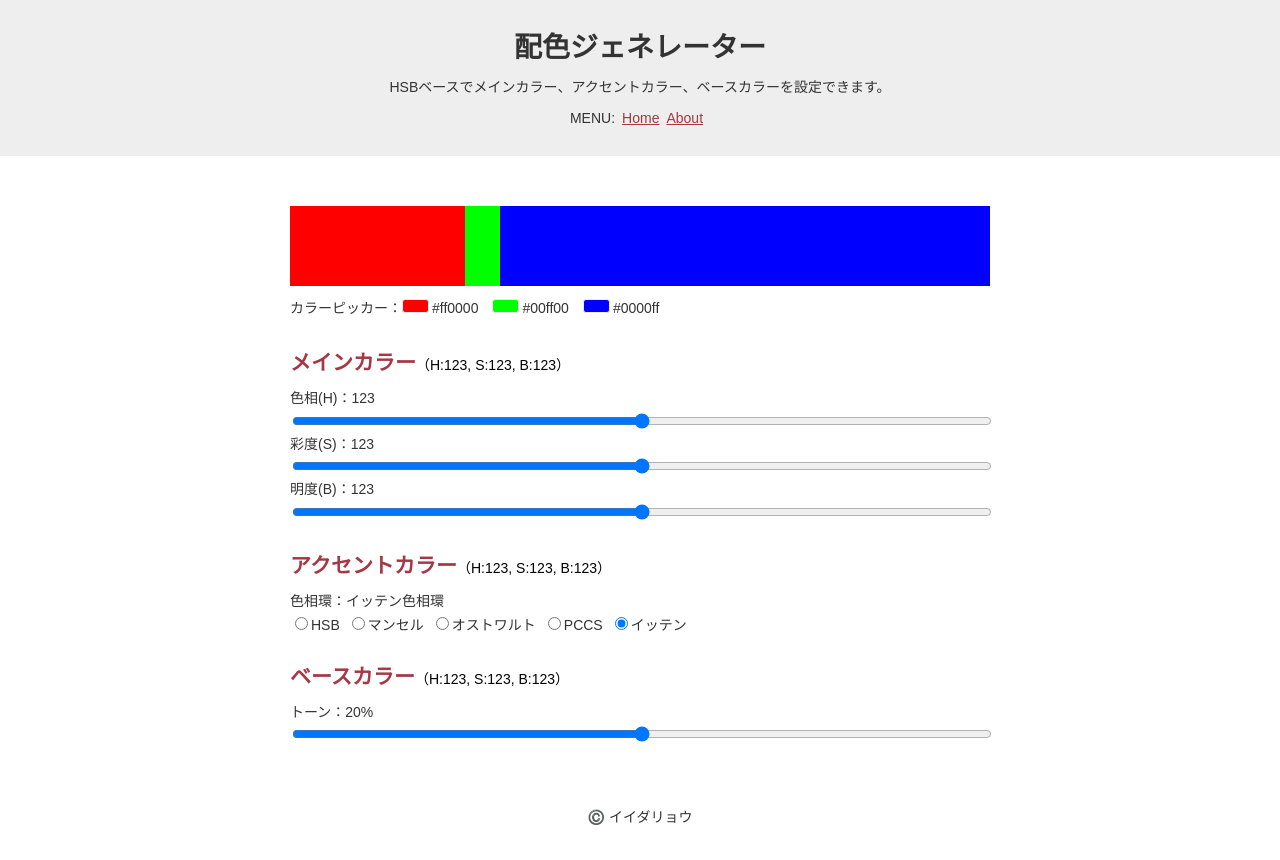
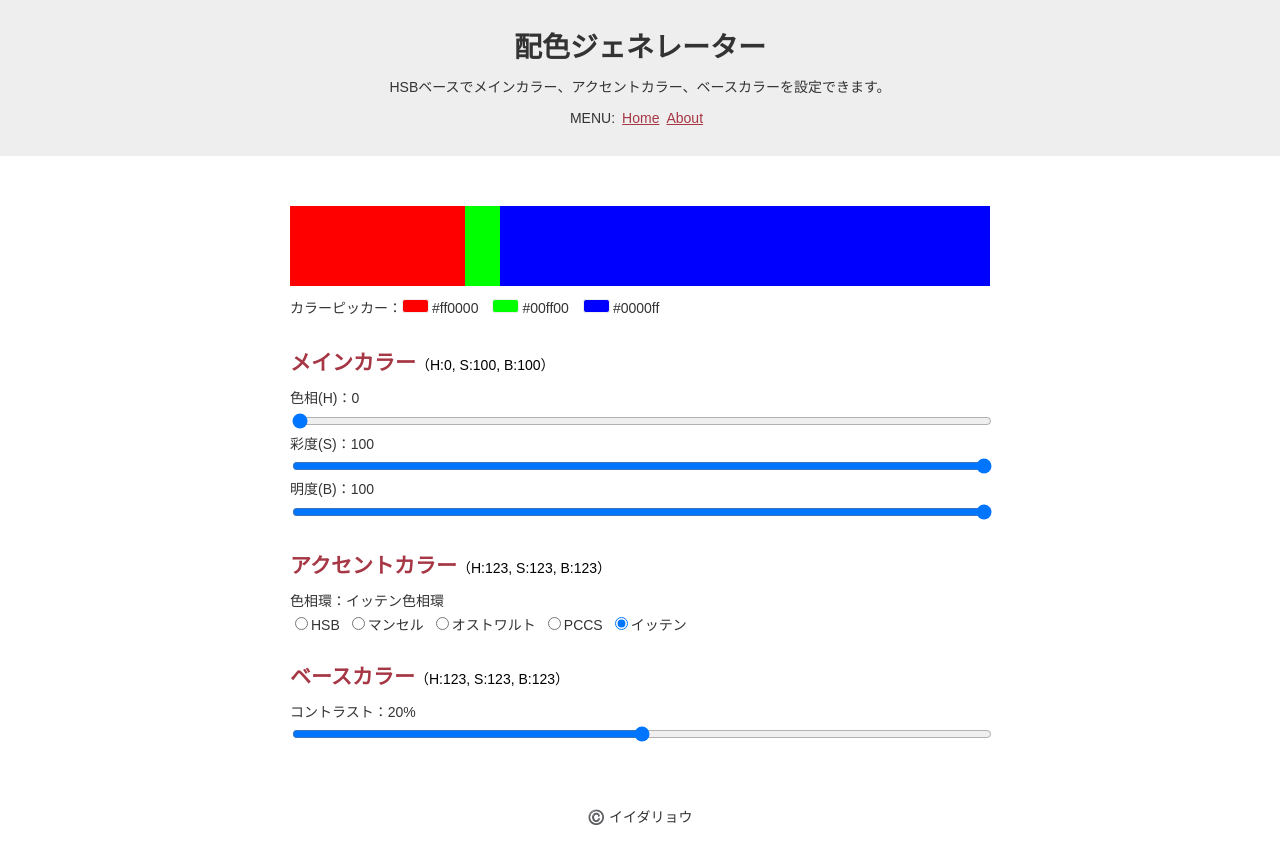
Before and after one commit to ryo-i/color-scheme-generator, a Next.js app: page / in a window 1280 px wide. Built offline with nearby package versions, Linux system fonts and the light colour scheme.

Commit message:
メインカラーHSBのフックの初期値を設定 #3

```diff
--- a/components/Inner.tsx
+++ b/components/Inner.tsx
@@ -92,9 +92,12 @@ const Generator = styled.div`
 
 // Component
 function Inner() {
-  const [mainColor, setMainColor] = useState(innerJson.mainColor);
-  const [accentColor, setAccentColor] = useState(innerJson.accentColor);
-  const [baseColor, setBaseColor] = useState(innerJson.baseColor);
+  const [mainColor, setMainColor] = useState(innerJson.colorPicker.mainColor);
+  const [accentColor, setAccentColor] = useState(innerJson.colorPicker.accentColor);
+  const [baseColor, setBaseColor] = useState(innerJson.colorPicker.baseColor);
+  const [hue, setHue] = useState(innerJson.mainColor.hue);
+  const [saturation, setSaturation] = useState(innerJson.mainColor.saturation);
+  const [brightness, setBrightness] = useState(innerJson.mainColor.brightness);
 
 
   useEffect(() => {
@@ -108,7 +111,7 @@ function Inner() {
 
 
   const changeColorPicker = (e: React.ChangeEvent<HTMLInputElement>) => {
-    const getClassName = e.target.className;
+    const getClassName = e.target.name;
     const getValue = e.target.value;
 
     if (getClassName === 'mainColor') {
@@ -144,20 +147,20 @@ function Inner() {
         </div>
         <p className="colorPicker">
           カラーピッカー：
-          <label><input type="color" className="mainColor" defaultValue={mainColor} onChange={changeColorPicker} />{mainColor}</label>
-          <label><input type="color" className="accentColor" defaultValue={accentColor} onChange={changeColorPicker} />{accentColor}</label>
-          <label><input type="color" className="baseColor" defaultValue={baseColor} onChange={changeColorPicker} />{baseColor}</label>
+          <label><input type="color" name="mainColor" defaultValue={mainColor} onChange={changeColorPicker} />{mainColor}</label>
+          <label><input type="color" name="accentColor" defaultValue={accentColor} onChange={changeColorPicker} />{accentColor}</label>
+          <label><input type="color" name="baseColor" defaultValue={baseColor} onChange={changeColorPicker} />{baseColor}</label>
         </p>
       </Result>
       <Generator>
         <section className="mainColor">
-          <h2>メインカラー<span>（H:123, S:123, B:123）</span></h2>
-          <p>色相(H)：123</p>
-          <input type="range" />
-          <p>彩度(S)：123</p>
-          <input type="range" />
-          <p>明度(B)：123</p>
-          <input type="range" />
+          <h2>メインカラー<span>（H:{hue}, S:{saturation}, B:{brightness}）</span></h2>
+          <p>色相(H)：{hue}</p>
+          <input type="range" name="hue" defaultValue={hue} min="0" max="360" />
+          <p>彩度(S)：{saturation}</p>
+          <input type="range" name="saturation" defaultValue={saturation} min="0" max="100" />
+          <p>明度(B)：{brightness} </p>
+          <input type="range" name="brightness" defaultValue={brightness} min="0" max="100" />
         </section>
         <section className="accentColor">
           <h2>アクセントカラー<span>（H:123, S:123, B:123）</span></h2>
@@ -170,8 +173,8 @@ function Inner() {
         </section>
         <section className="baseColor">
           <h2>ベースカラー<span>（H:123, S:123, B:123）</span></h2>
-          <p>トーン：20%</p>
-          <input type="range" />
+          <p>コントラスト：20%</p>
+          <input type="range" name="contrast" />
         </section>
       </Generator>
     </>
--- a/data/data.json
+++ b/data/data.json
@@ -7,9 +7,22 @@
         "text": "HSBベースでメインカラー、アクセントカラー、ベースカラーを設定できます。"
     },
     "inner": {
-        "mainColor": "#ff0000",
-        "accentColor": "#00ff00",
-        "baseColor": "#0000ff"
+        "colorPicker": {
+            "mainColor": "#ff0000",
+            "accentColor": "#00ff00",
+            "baseColor": "#0000ff"
+        },
+        "mainColor": {
+            "hue": 0,
+            "saturation": 100,
+            "brightness": 100
+        },
+        "accentColor": {
+            "hueCircle": "itten"
+        },
+        "baseColor": {
+            "contrast": 20
+        }
     },
     "footer": {
         "text": "©️ イイダリョウ"
```
Also changed, not shown: 1 other file (tests, documents, lock files or other folders).
